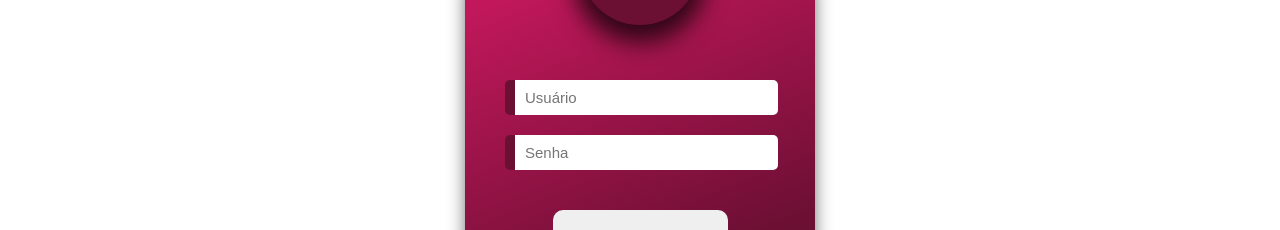
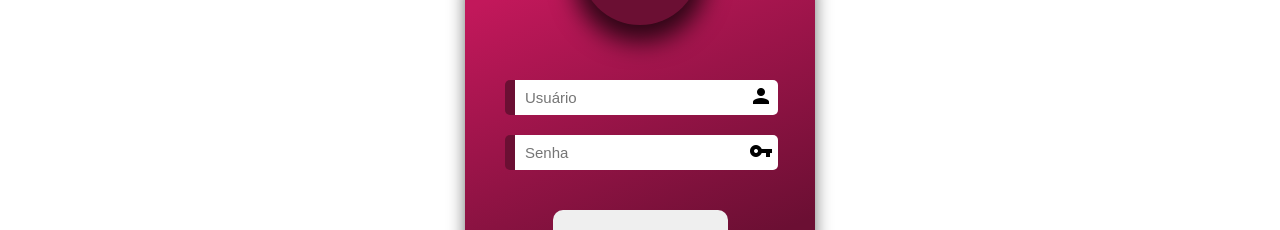
Before and after one commit to Geanderson74/farmacia, an Angular app in the folder farmacia/: page / in a window 1280 px wide. Shown: the part 260-490 px from the top of the page. Built offline with nearby package versions, Linux system fonts and the light colour scheme.

Commit message:
adição de icones nos campos de usuário e senha da página de login

```diff
--- a/farmacia/src/app/login/login.component.html
+++ b/farmacia/src/app/login/login.component.html
@@ -6,9 +6,11 @@
         <div class="campos">
             <div class="usuario">
                 <input type="text" placeholder="Usuário">
+                <mat-icon class="person">person</mat-icon>
             </div>
             <div class="senha">
                 <input type="password" placeholder="Senha">
+                <mat-icon class="key">vpn_key</mat-icon>
             </div>
         </div>
         <div class="entrar">
--- a/farmacia/src/app/login/login.component.scss
+++ b/farmacia/src/app/login/login.component.scss
@@ -35,6 +35,7 @@
             margin-top: 50px;
             .usuario, .senha{
                 padding: 10px 40px;
+                position: relative;
                 input{
                     width: 90%;
                     height: 15px;
@@ -44,6 +45,12 @@
                     padding: 10px;
                     font-size: 15px;
                     border-left: 10px solid #6b0f33;
+
+                }
+                .person, .key{
+                    position: absolute;
+                    right: 42px;
+                    top: 14px;
                 }
             }
         }
```
